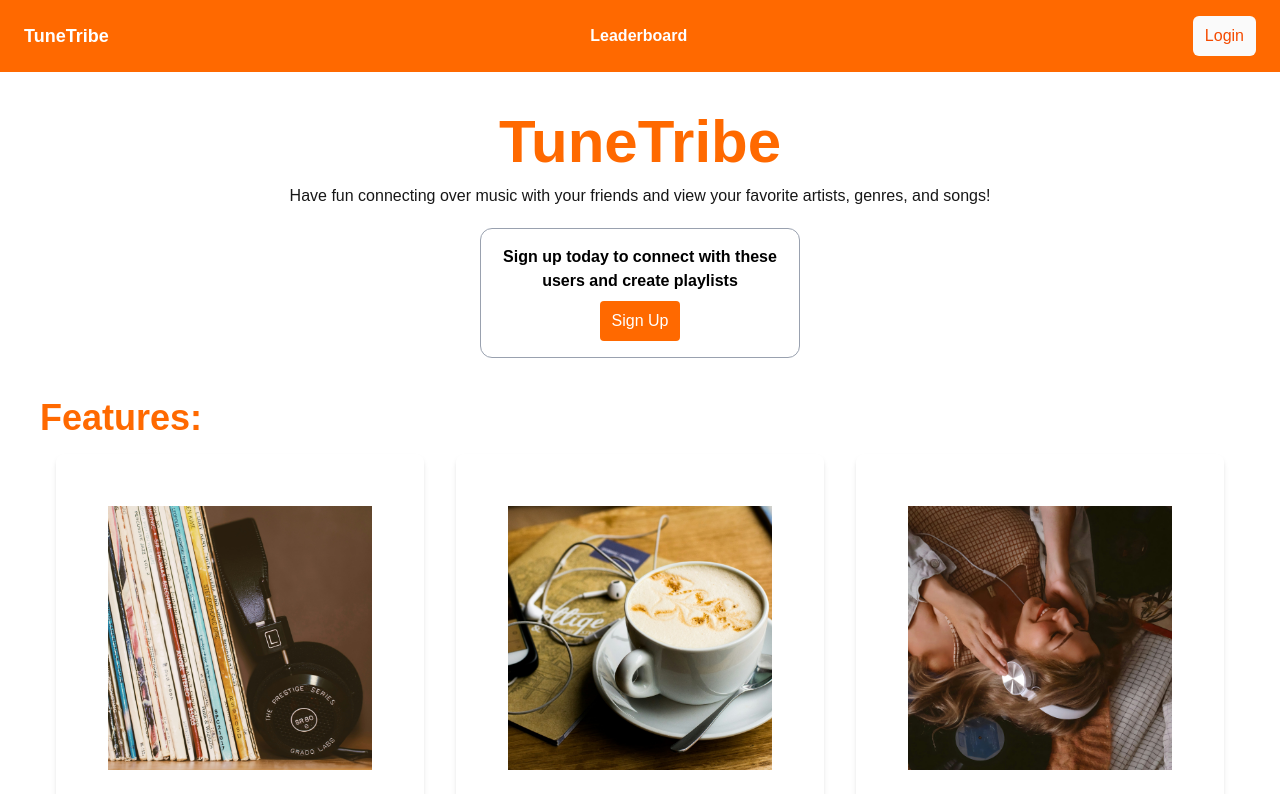
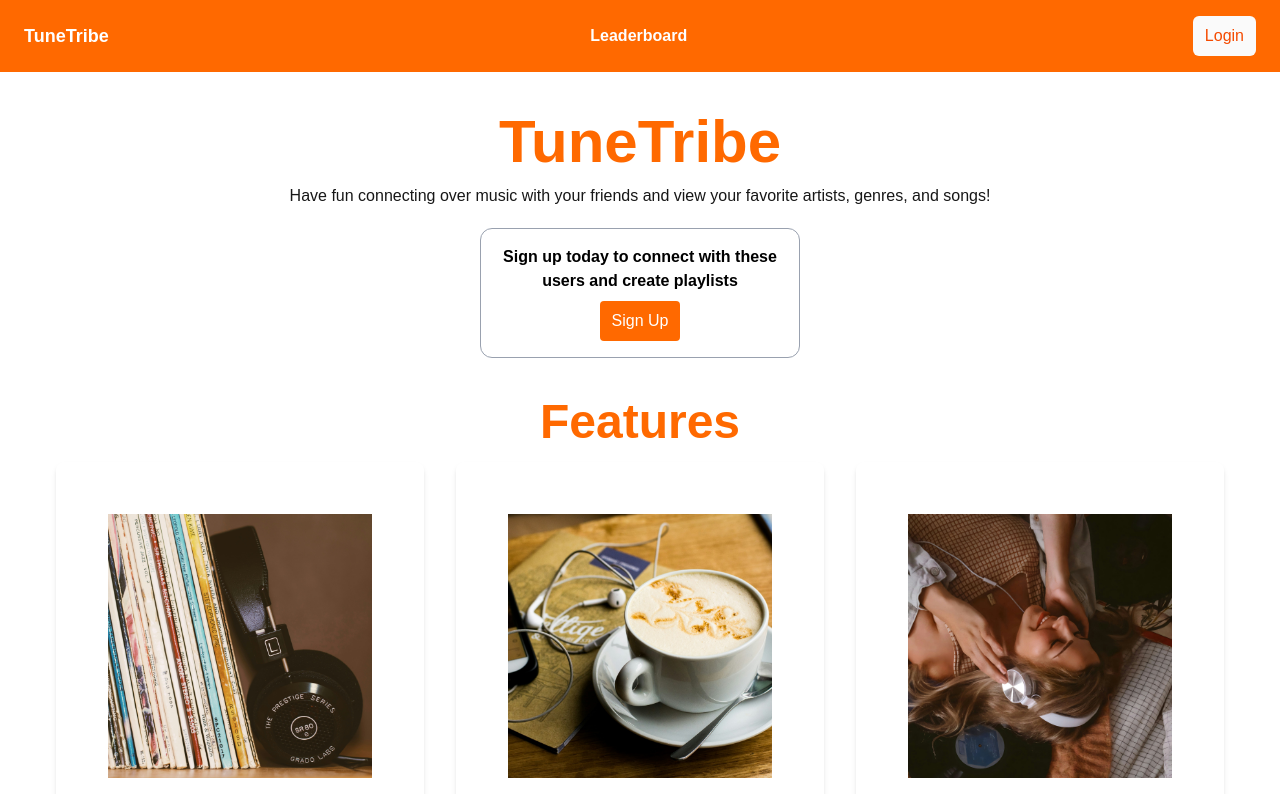
Before and after one commit to kevinhoang219/music-app, a Next.js app in the folder web-app/: page / in a window 1280 px wide. Shown: the top 794 px of the page. Built offline with nearby package versions, Linux system fonts and the light colour scheme; no server answers.

Commit message:
quality changes to bio and welcome

```diff
--- a/web-app/src/components/BioSection.tsx
+++ b/web-app/src/components/BioSection.tsx
@@ -4,7 +4,7 @@ import { useState } from 'react';
 const BioSection = () => {
     const [bio, setBio] = useState("No bio");
     const [isEditing, setIsEditing] = useState(false);
-    const [newBio, setNewBio] = useState(bio);
+    const [newBio, setNewBio] = useState("");
 
     const handleEdit = () => {
         setIsEditing(true);
@@ -22,7 +22,7 @@ const BioSection = () => {
 
     return (
         <div>
-            <p>{bio || "No bio"}</p>
+            <p>{bio}</p>
 
             {isEditing ? (
                 <div>
--- a/web-app/src/components/Welcome.tsx
+++ b/web-app/src/components/Welcome.tsx
@@ -25,7 +25,7 @@ const Welcome = () => {
               </button>
             </div>
             </div>
-            <h1 className='mt-10 text-4xl font-bold text-orange-500'>Features: </h1>
+            <h1 className='flex items-center justify-center mt-10 text-5xl font-bold text-orange-500'>Features</h1>
         <div className="min-h-full flex items-center justify-center">
             <div className="bg-white bg-opacity-80 p-8 rounded-lg shadow-md max-w-md w-full text-center m-4">
                 <Image src={Pic1} alt="records and headphones" className='w-max justify-self-center p-5'/>
```
